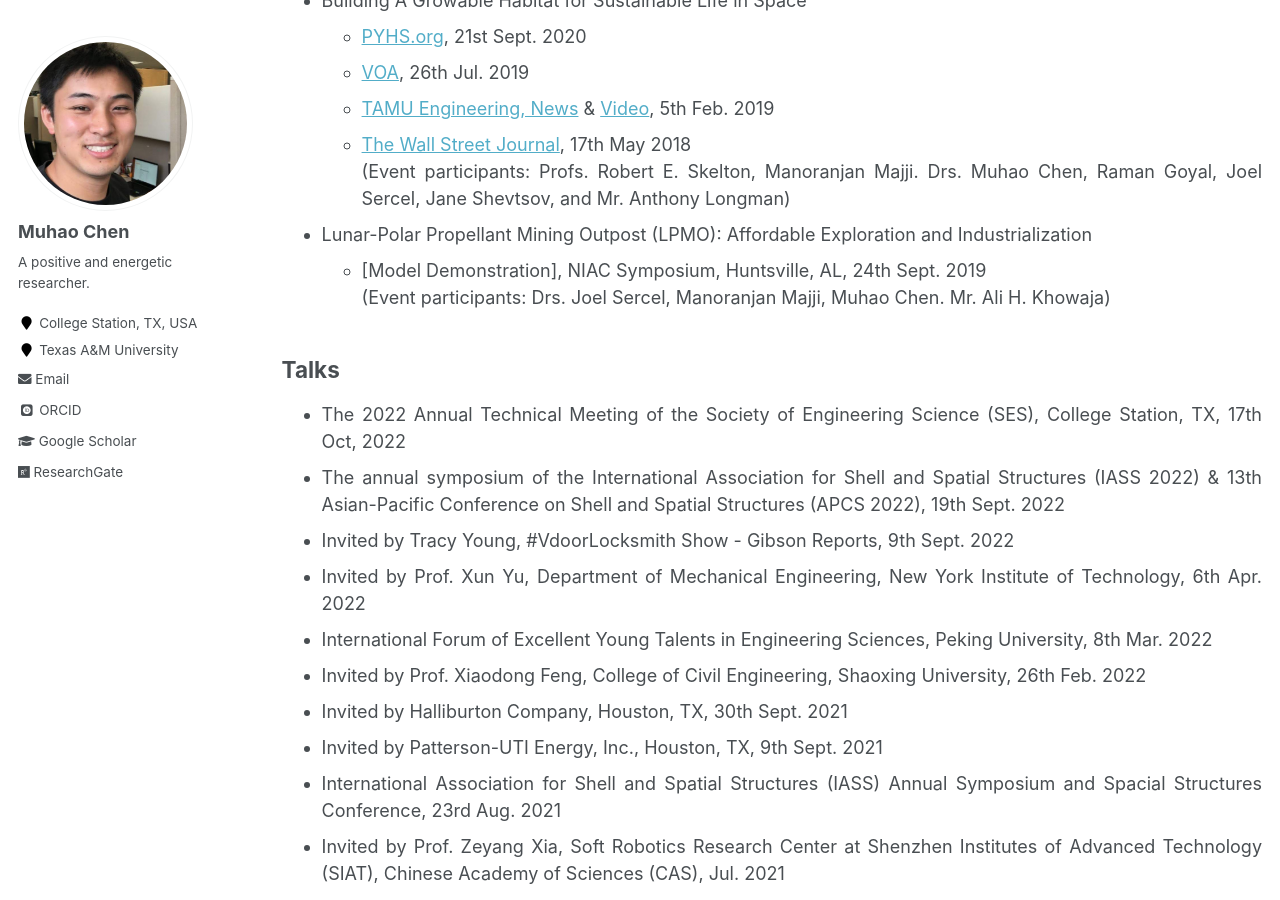
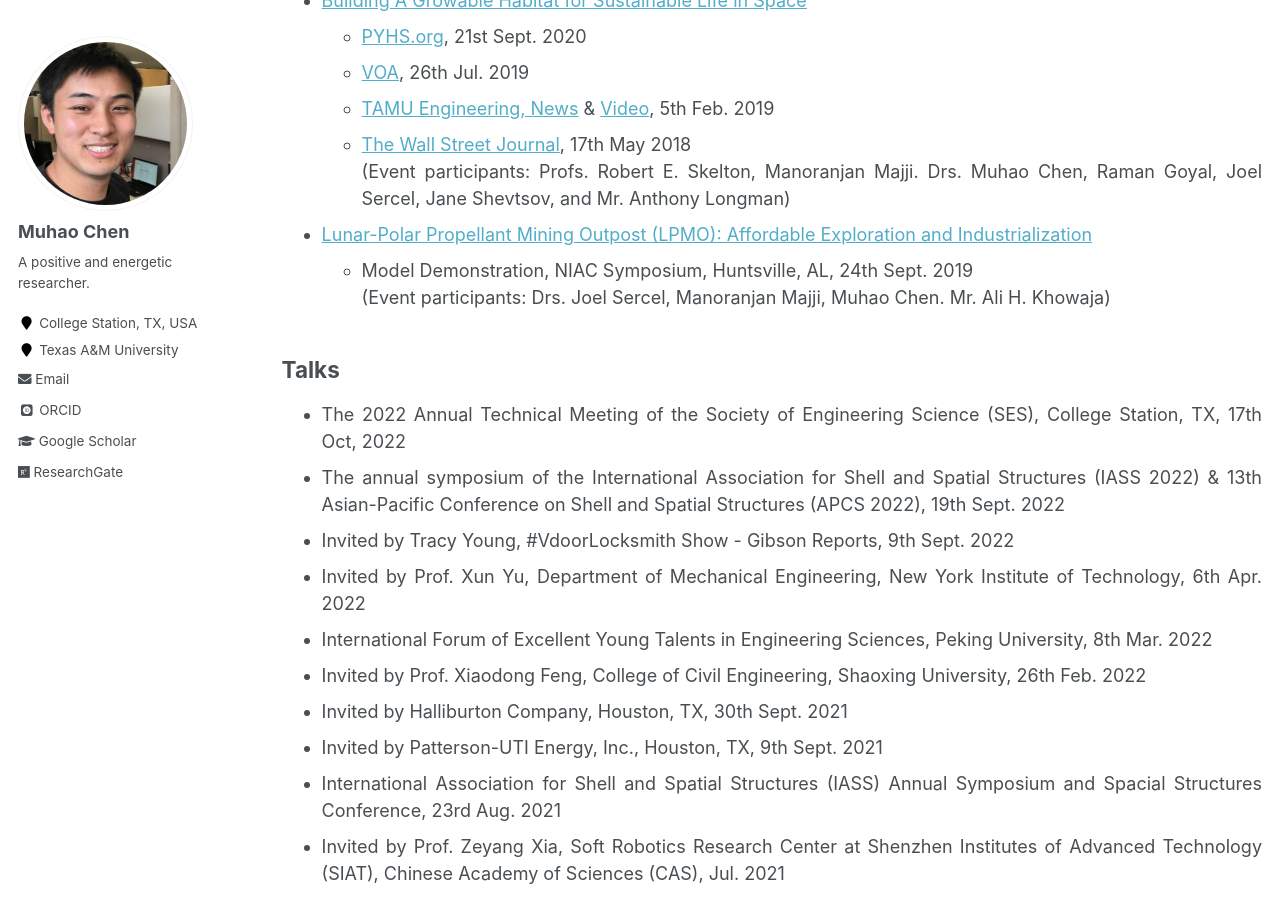
Before and after one commit to Muhao-Chen/muhao-chen.github.io, a Jekyll site: the page built from _pages/professional-activities.md, in a window 1280 px wide and 900 px high, scrolled down 429 px. Built offline with Jekyll 4.4.1, drawn with Linux system fonts in a browser that asks for light colours; some web fonts are replaced; part of the change alters nothing that is shown.

```diff
--- a/_pages/professional-activities.md
+++ b/_pages/professional-activities.md
@@ -15,19 +15,19 @@ toc_max_header: 1
 
 ## News, Demonstrations, and Journalist Interviews
 
-- NASA Moon to Mars Ice and Prospecting Challenge
+- [NASA Moon to Mars Ice and Prospecting Challenge](https://www.nasa.gov/solve/nasas-lunar-loo-challenge/Moon_to_Mars_Ice_Prospecting_Challenge/)
     - [TAMU Engineering, News](https://engineering.tamu.edu/news/2021/01/aggie-engineering-students-produce-advanced-prototype-for-NASA-challenge.html), 25th Jan. 2021
     (Event participants: Profs. Eduardo Gildin, Robert E. Skelton, George Moridis, Sam Noynaert. Drs. Mohamed S. Khaled, Muhao Chen, Enrique Z. Losoya. Mr. Srivignesh Srinivasan, Alkassoum Toure, Luis Rodriguez, Ayodeji A. Adeniran, Le Linh,  Uthej Vattipalli, Thomas J. Lopez. Ms. Jessica Ezemba, Emily Kincaid, and Teresa Valdez)
 
-- Building A Growable Habitat for Sustainable Life in Space
+- [Building A Growable Habitat for Sustainable Life in Space](https://catalog.data.gov/dataset/tensegrity-approaches-to-in-space-construction-of-a-1g-growable-habitat)
     - [PYHS.org](https://phys.org/news/2020-09-space-habitat-artificial-gravity-enlarged.html), 21st Sept. 2020
     - [VOA](https://www.voanews.com/a/science-health_futuristic-space-habitat-solves-problems-human-space-travel/6172519.html), 26th Jul. 2019
     - [TAMU Engineering, News](https://engineering.tamu.edu/news/2019/02/building-a-growable-habitat-for-sustainable-life-in-space.html) & [Video](https://youtu.be/3573t1r9XRA), 5th Feb. 2019
     - [The Wall Street Journal](https://www.wsj.com/articles/space-village-one-a-vision-for-life-beyond-earth-1526567016), 17th May 2018
     (Event participants: Profs. Robert E. Skelton, Manoranjan Majji. Drs. Muhao Chen, Raman Goyal, Joel Sercel, Jane Shevtsov, and Mr. Anthony Longman)
 
-- Lunar-Polar Propellant Mining Outpost (LPMO): Affordable Exploration and Industrialization
-    - [Model Demonstration], NIAC Symposium, Huntsville, AL, 24th Sept.  2019
+- [Lunar-Polar Propellant Mining Outpost (LPMO): Affordable Exploration and Industrialization](https://www.nasa.gov/directorates/spacetech/niac/2019_Phase_I_Phase_II/Lunar_Polar_Propellant_Mining_Outpost/)
+    - Model Demonstration, NIAC Symposium, Huntsville, AL, 24th Sept.  2019
     (Event participants: Drs. Joel Sercel, Manoranjan Majji, Muhao Chen. Mr. Ali H. Khowaja)
 
  <!-- and [Video](https://www.youtube.com/watch?v=Pu_aOUtN2wY&ab_channel=LuisRodriguez),-->
```
